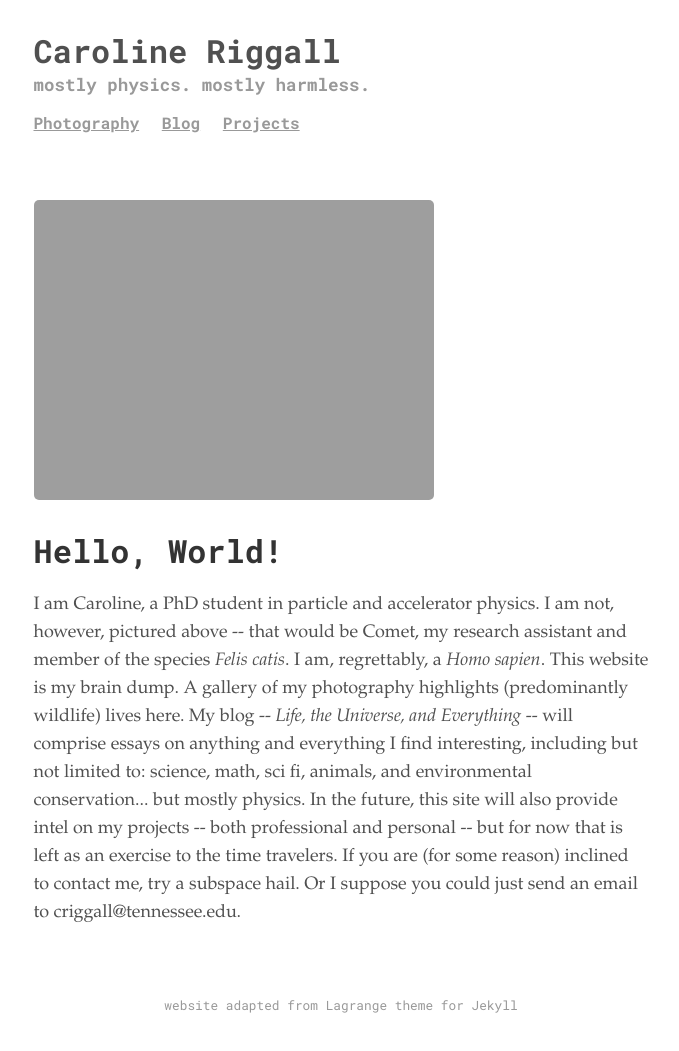
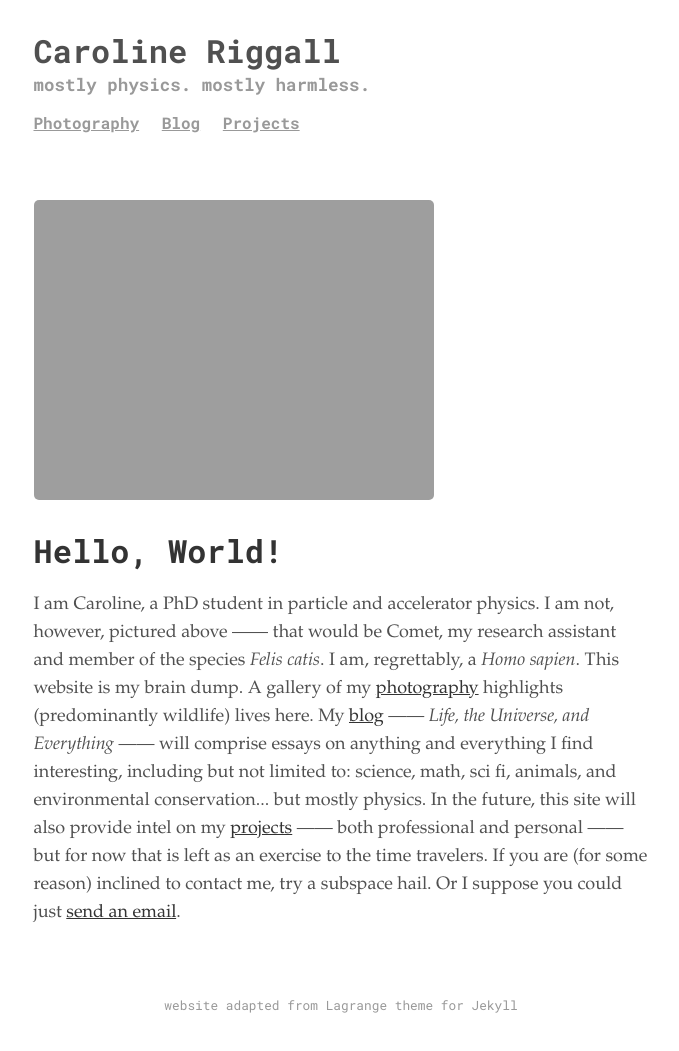
Before and after one commit to criggall/criggall.github.io, a Jekyll site: the page built from index.html, in a window 1280 px wide. Shown: the whole page, without its empty margins (299-978 px from the left). Built offline with Jekyll 4.4.1, drawn with Linux system fonts in a browser that asks for light colours; the list of posts is cut into pages by our own code.

Commit message:
Fix mistakes on home page

```diff
--- a/_layouts/home.html
+++ b/_layouts/home.html
@@ -39,8 +39,12 @@
   Hello, World!
 </h1>
 
-I am Caroline, a PhD student in particle and accelerator physics. I am not, however, pictured above -- that would be Comet, my research assistant and member of the species <i>Felis catis</i>. I am, regrettably, a <i>Homo sapien</i>.
+I am Caroline, a PhD student in particle and accelerator physics. I am not, however, pictured above —— that would be Comet, my research assistant and member of the species <i>Felis catis</i>. I am, regrettably, a <i>Homo sapien</i>.
 
-This website is my brain dump. A gallery of my photography highlights (predominantly wildlife) lives here. My blog -- <i>Life, the Universe, and Everything</i> -- will comprise essays on anything and everything I find interesting, including but not limited to: science, math, sci fi, animals, and environmental conservation... but mostly physics. In the future, this site will also provide intel on my projects -- both professional and personal -- but for now that is left as an exercise to the time travelers.
 
-If you are (for some reason) inclined to contact me, try a subspace hail. Or I suppose you could just send an email to criggall@tennessee.edu.
+
+This website is my brain dump. A gallery of my <a href="{{ site.github.url }}/photography.html">photography</a> highlights (predominantly wildlife) lives here. My <a href="{{ site.github.url }}/blog.html">blog</a> —— <i>Life, the Universe, and Everything</i> —— will comprise essays on anything and everything I find interesting, including but not limited to: science, math, sci fi, animals, and environmental conservation... but mostly physics. In the future, this site will also provide intel on my <a href="{{ site.github.url }}/projects.html">projects</a> —— both professional and personal —— but for now that is left as an exercise to the time travelers.
+
+
+
+If you are (for some reason) inclined to contact me, try a subspace hail. Or I suppose you could just <a href="mailto:criggall@tennessee.edu">send an email</a>.
```
